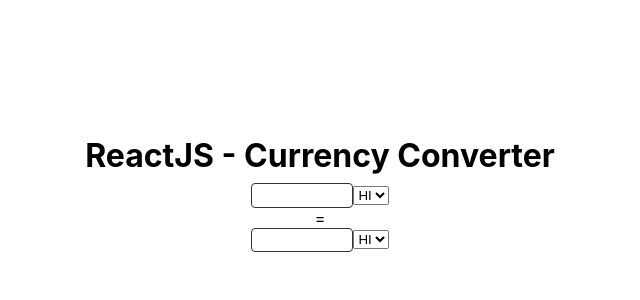
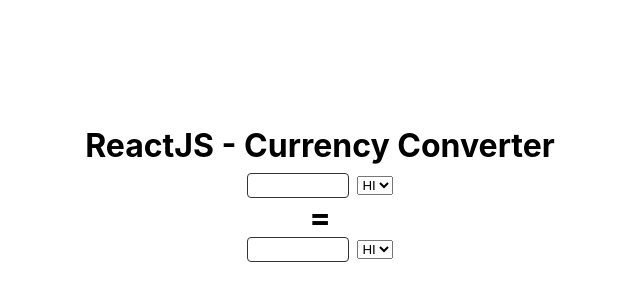
Before and after one commit to EduardoSeije/ReactJS-Currency-Converter, a React (Create React App) app in the folder currency-converter/: page / in a window 1280 px wide. Shown: the part 206-506 px from the top of the page, without its empty margins (320-960 px from the left). Built offline with nearby package versions, Linux system fonts and the light colour scheme; no server answers.

Commit message:
Fetching the exchange api using useEffect

```diff
--- a/currency-converter/src/App.css
+++ b/currency-converter/src/App.css
@@ -18,3 +18,12 @@
   padding: .24rem;
   width: 7em;
 }
+
+select {
+  margin-left: .5rem;
+}
+
+.equals {
+  font-weight: bold;
+  font-size: 2rem;
+}
--- a/currency-converter/src/App.js
+++ b/currency-converter/src/App.js
@@ -1,12 +1,21 @@
+import React, { useEffect } from 'react';
 import './App.css';
 import CurrencyRow from './CurrencyRow';
 
+const BASE_URL = 'http://api.exchangeratesapi.io/v1/latest?access_key=d91344f8fca1d3a56c7c4b27e7efc297'
+
 function App() {
+  useEffect(() => {
+    fetch(BASE_URL)
+    .then(res => res.json())
+    .then(data => console.log(data))
+  }, []);
+
   return (
     <>
       <h1> ReactJS - Currency Converter </h1>
       <CurrencyRow />
-      <div>=</div>
+      <div className="equals">=</div>
       <CurrencyRow />
     </>
   );
```
